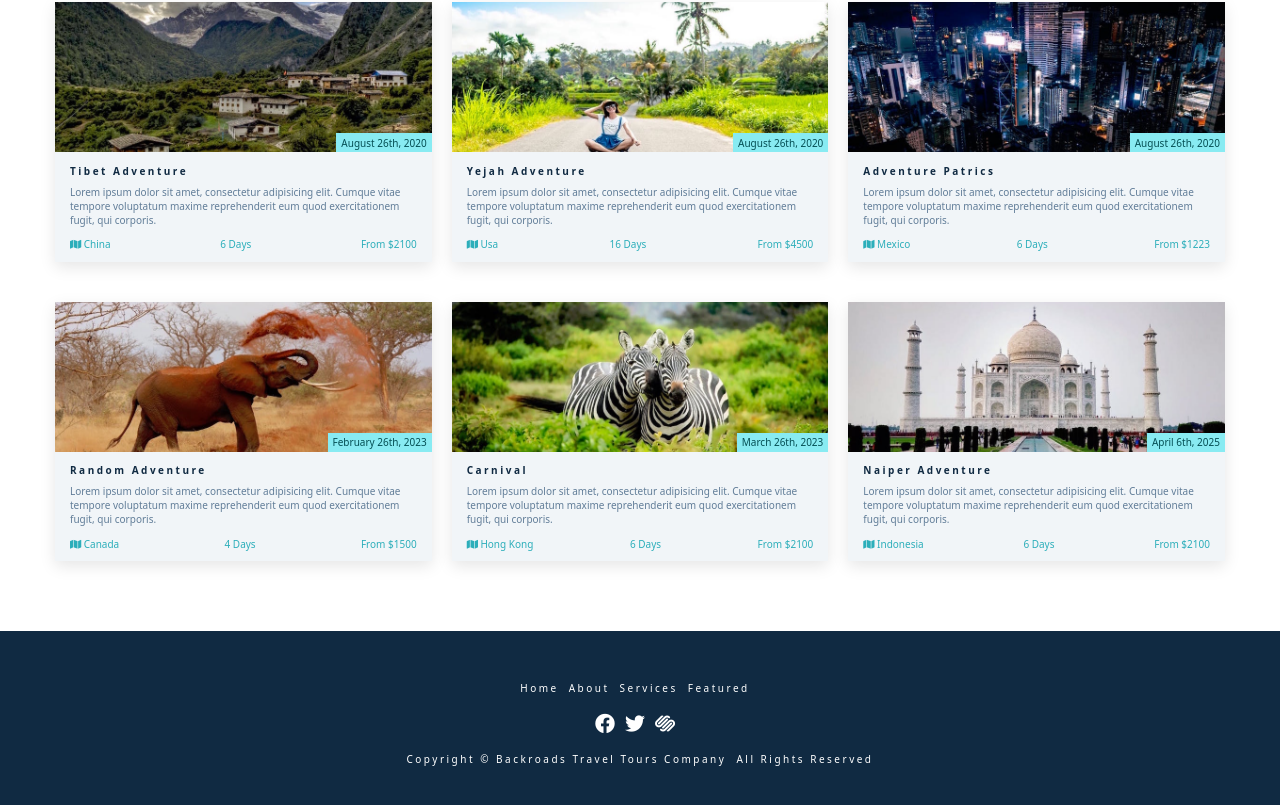
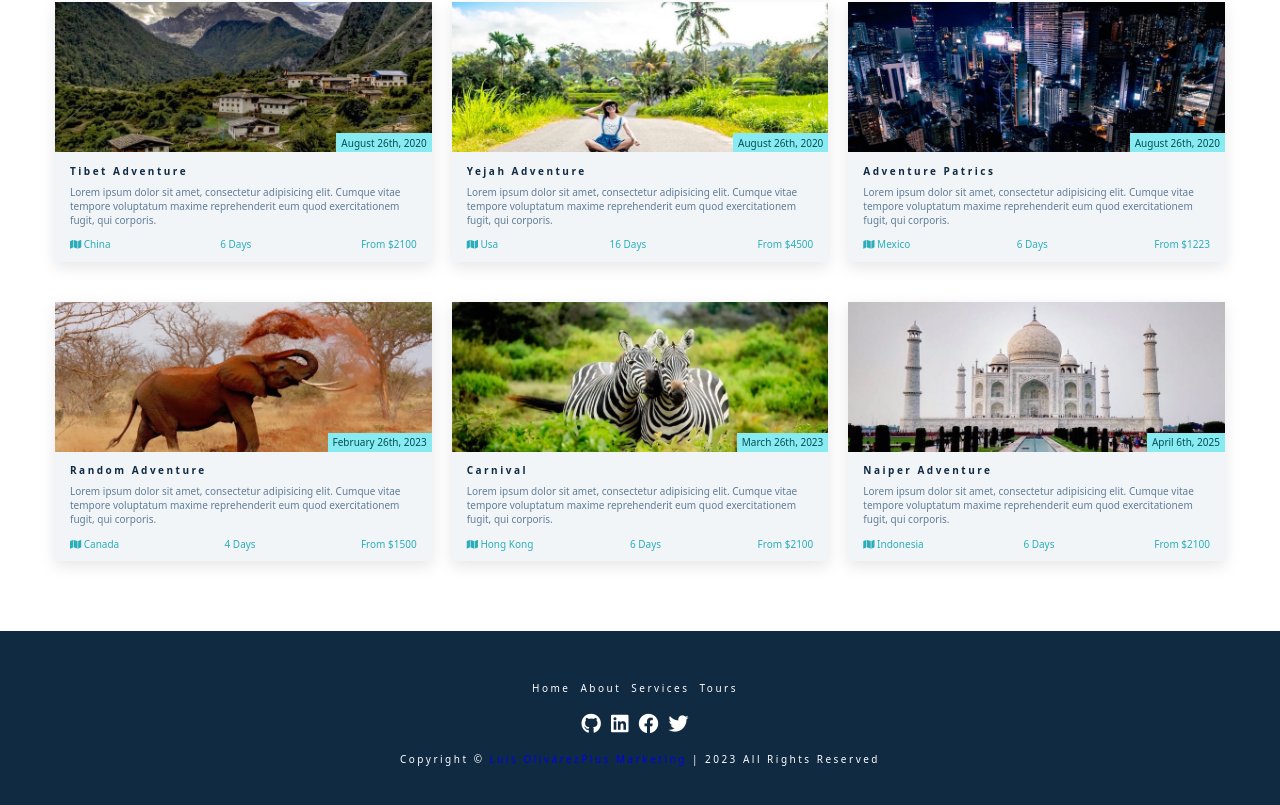
Before and after one commit to luiznaiper/react-landing-page, a React (Create React App) app: page / in a window 1280 px wide. Shown: the part 1730-2535 px from the top of the page. Built offline with nearby package versions, Linux system fonts and the light colour scheme.

Commit message:
:construction: Almost copied

```diff
--- a/src/components/Footer.jsx
+++ b/src/components/Footer.jsx
@@ -1,63 +1,42 @@
+import { pageLinks, socialLinks } from '../data'
+
 const Footer = () => {
   return (
     <footer className="section footer">
       <ul className="footer-links">
-        <li>
-          <a href="#home" className="footer-link">
-            home
+        {pageLinks.map((link) => {
+          const { id, href, text } = link
+          return (
+            <li key={id}>
+              <a href={href} className="footer-link">
+                {text}
               </a>
             </li>
-        <li>
-          <a href="#about" className="footer-link">
-            about
-          </a>
-        </li>
-        <li>
-          <a href="#services" className="footer-link">
-            services
-          </a>
-        </li>
-        <li>
-          <a href="#featured" className="footer-link">
-            featured
-          </a>
-        </li>
+          )
+        })}
       </ul>
       <ul className="footer-icons">
-        <li>
+        {socialLinks.map((link) => {
+          const { id, href, icon } = link
+          return (
+            <li key={id}>
               <a
-            href="https://www.twitter.com"
+                href={href}
                 target="_blank"
                 className="footer-icon"
                 rel="noreferrer"
               >
-            <i className="fab fa-facebook"></i>
+                <i className={icon}></i>
               </a>
             </li>
-        <li>
-          <a
-            href="https://www.twitter.com"
-            target="_blank"
-            className="footer-icon"
-            rel="noreferrer"
-          >
-            <i className="fab fa-twitter"></i>
-          </a>
-        </li>
-        <li>
-          <a
-            href="https://www.twitter.com"
-            target="_blank"
-            className="footer-icon"
-            rel="noreferrer"
-          >
-            <i className="fab fa-squarespace"></i>
-          </a>
-        </li>
+          )
+        })}
       </ul>
       <p className="copyright">
-        copyright &copy; Backroads travel tours company
-        <span id="date"></span> all rights reserved
+        copyright &copy;{' '}
+        <a href="https://www.luisolivarez.dev">Luis Olivárez</a>
+        <a href="https://www.plusmarketing.mx">Plus Marketing</a> |
+        <span id="date">{new Date().getFullYear()}</span> all rights reserved
       </p>
     </footer>
   )
--- a/src/components/Tours.jsx
+++ b/src/components/Tours.jsx
@@ -5,7 +5,6 @@
   return (
     <section className="section" id="tours">
       <Title title="featured" spanTitle="tours" />
-
       <div className="section-center featured-center">
         {tours.map((tour) => {
           const { id, image, date, title, info, location, duration, price } =
```
Also changed, not shown: public/manifest.json. Lines whose indentation alone changed are shown as unchanged.
